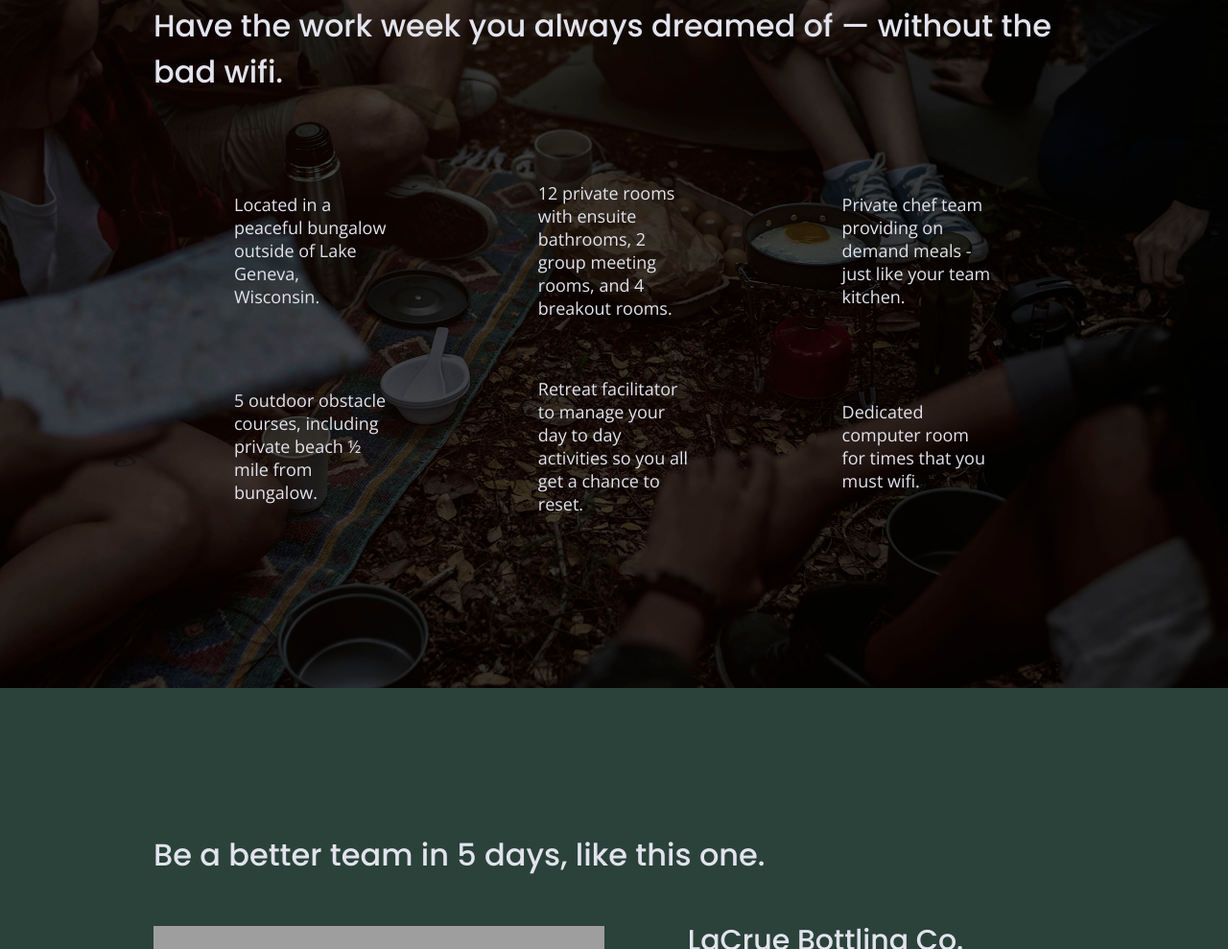
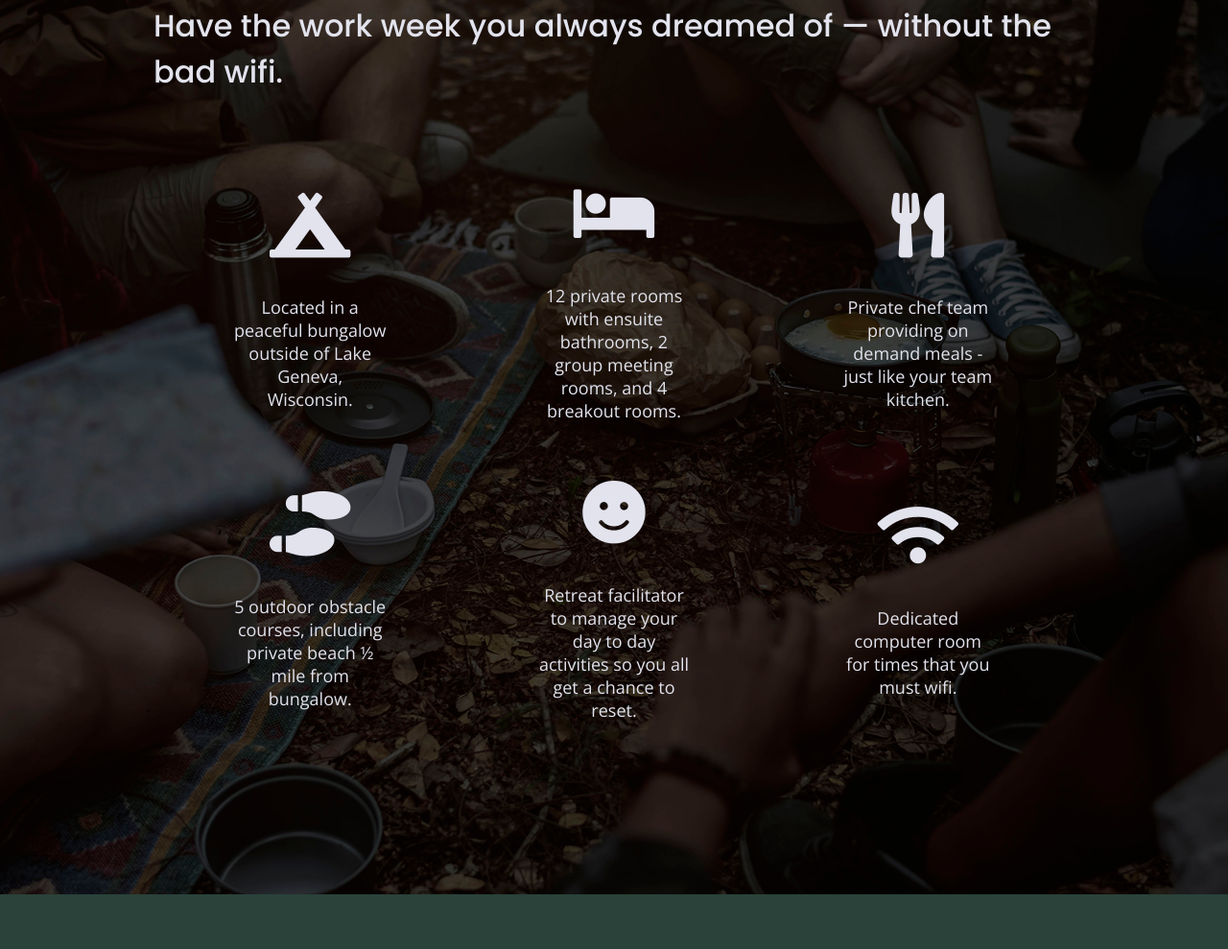
Before and after one commit to DJNardone/206-unplugged, a website built with Parcel: page index.html in a window 1280 px wide. Shown: the part 1361-2350 px from the top of the page at 96% size. Built offline with nearby package versions, Linux system fonts and the light colour scheme; grey boxes are pictures that could not be loaded.

Commit message:
Added fontawesome icons

```diff
--- a/css/main.css
+++ b/css/main.css
@@ -297,11 +297,11 @@ input[type=button] {
   display: flex;
   justify-content: center;
   text-align: center;
-}
+}*/
 
 .features-item-description {
-  width: 60%;
-}*/
+  text-align: center;
+}
 
 .features {
   display: flex;
@@ -313,6 +313,15 @@ input[type=button] {
 
 .features h2 {
   margin-bottom: 60px;
+}
+
+.features i {
+	font-size: 3.75em;
+  margin-bottom: 40px;
+}
+
+.fontawesome-icon {
+  text-align: center;
 }
 
 .features article {
--- a/index.html
+++ b/index.html
@@ -18,6 +18,8 @@
 
   <link rel="stylesheet" href="css/normalize.css">
   <link rel="stylesheet" href="css/main.css">
+  <!-- FontAwesome CDN version 5.5 -->
+  <link rel="stylesheet" href="https://use.fontawesome.com/releases/v5.5.0/css/all.css" integrity="sha384-B4dIYHKNBt8Bc12p+WXckhzcICo0wtJAoU8YZTY5qE0Id1GSseTk6S+L3BlXeVIU" crossorigin="anonymous">
 
   <meta name="theme-color" content="#fafafa">
 
@@ -70,27 +72,27 @@
         <h2>Have the work week you always dreamed of — without the bad wifi.</h2>
         <div class="features-items">
           <article>
-            <p class="fontawesome-icon"></p>
+            <p class="fontawesome-icon"><i class="fas fa-campground"></i></p>
             <p class="features-item-description">Located in a peaceful bungalow outside of Lake Geneva, Wisconsin.</p>
           </article>
           <article>
-            <p class="fontawesome-icon"></p>
+            <p class="fontawesome-icon"><i class="fas fa-bed"></i></p>
             <p class="features-item-description">12 private rooms with ensuite bathrooms, 2 group meeting rooms, and 4 breakout rooms.</p>
           </article>
           <article>
-            <p class="fontawesome-icon"></p>
+            <p class="fontawesome-icon"><i class="fas fa-utensils"></i></p>
             <p class="features-item-description">Private chef team providing on demand meals - just like your team kitchen.</p>
           </article>
           <article>
-            <p class="fontawesome-icon"></p>
+            <p class="fontawesome-icon"><i class="fas fa-shoe-prints"></i></p>
             <p class="features-item-description">5 outdoor obstacle courses, including private beach ½ mile from bungalow.</p>
           </article>
           <article>
-            <p class="fontawesome-icon"></p>
+            <p class="fontawesome-icon"><i class="fas fa-smile"></i></p>
             <p class="features-item-description">Retreat facilitator to manage your day to day activities so you all get a chance to reset.</p>
           </article>
           <article>
-            <p class="fontawesome-icon"></p>
+            <p class="fontawesome-icon"><i class="fas fa-wifi"></i></p>
             <p class="features-item-description">Dedicated computer room for times that you must wifi.</p>
           </article>
         </div>
```
Also changed, not shown: about/index.html (+2 -0 lines), faq/index.html (+2 -0 lines).
